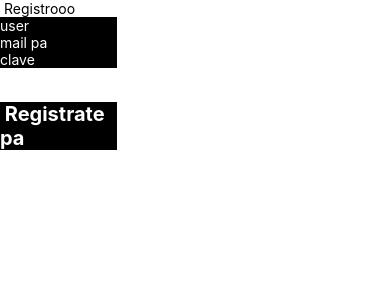
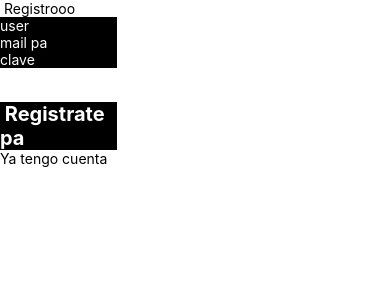
Before and after one commit to Mauroudesa/proyecto-programacion3Final, a React Native app in the folder mi-proyecto/: screen / in a window 390 px wide. Shown: the top 300 px of the page. Built offline with nearby package versions, Linux system fonts and the light colour scheme; no server answers.

Commit message:
boton registro

```diff
--- a/mi-proyecto/src/screens/Registro.js
+++ b/mi-proyecto/src/screens/Registro.js
@@ -49,6 +49,9 @@ registroNuevo(){
           <TouchableOpacity style = {styles.button} onPress={() => this.registroNuevo()}>
             <Text style={styles.sign}> Registrate pa  </Text>
           </TouchableOpacity>
+          <TouchableOpacity onPress={ ()=> this.props.navigation.navigate('Login') }>
+                        <Text>Ya tengo cuenta</Text>
+                 </TouchableOpacity>
     </View>
   );
    }
```
